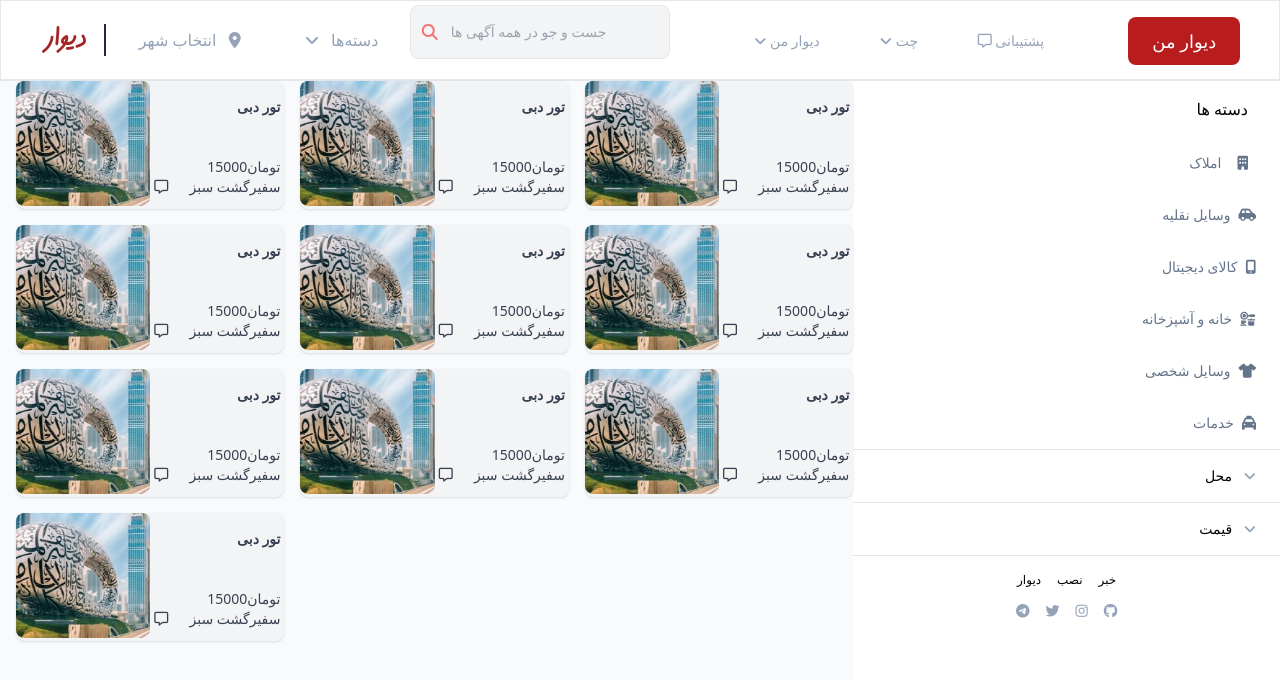
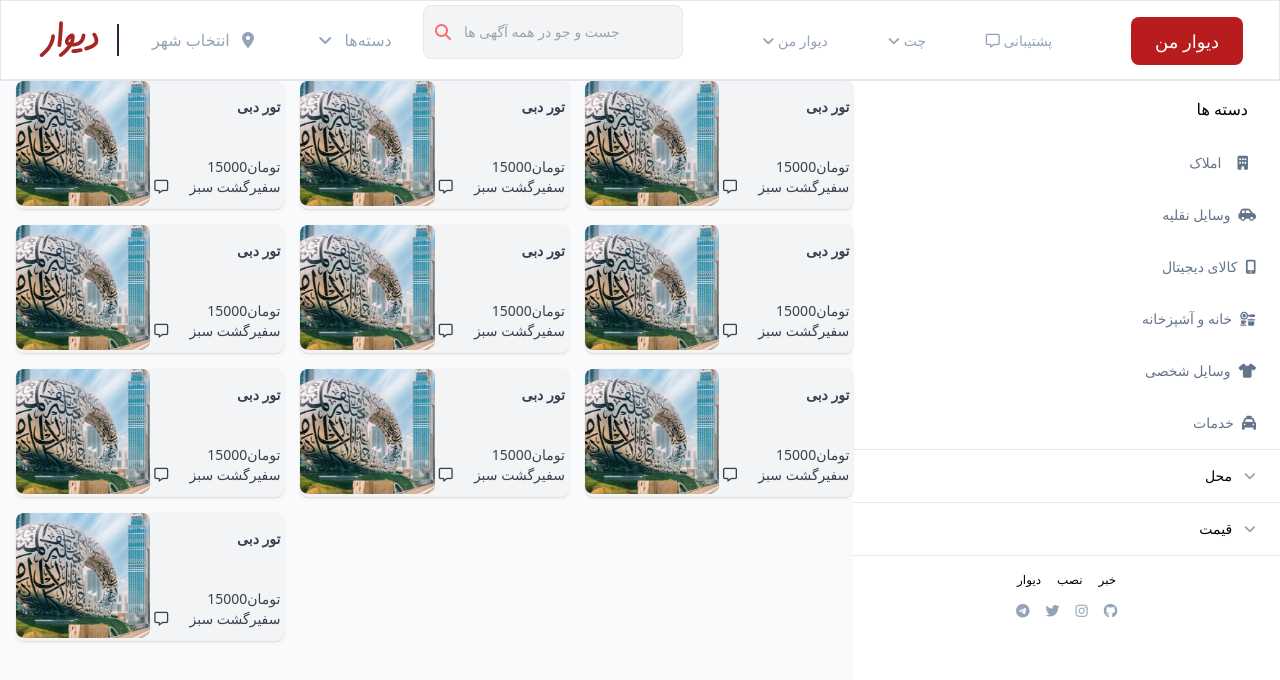
Before and after one commit to parastoomajidi/divarLaV2, a website: page index.html in a window 1280 px wide. Drawn offline with nearby package versions, Linux system fonts and the light colour scheme.

Commit message:
update the logo size

```diff
--- a/index.html
+++ b/index.html
@@ -13,7 +13,7 @@
     <div class="max-w-7xl mx-auto">
         <div class=" border w-full h-20  px-2 py-4 flex justify-around lg:w-full " >
             <div class="flex items-center">
-                 <img src="img/divar.svg" alt="divarlogo" style="height: 48px; width: 48px; " >
+                 <img src="img/divar.svg" alt="divarlogo" class="w-16 h-16" >
                  <div class="border-r-2 h-8 border-slate-800 my-4 mx-4"><hr></div>
                  <div class="flex ">
                      <div >
```
